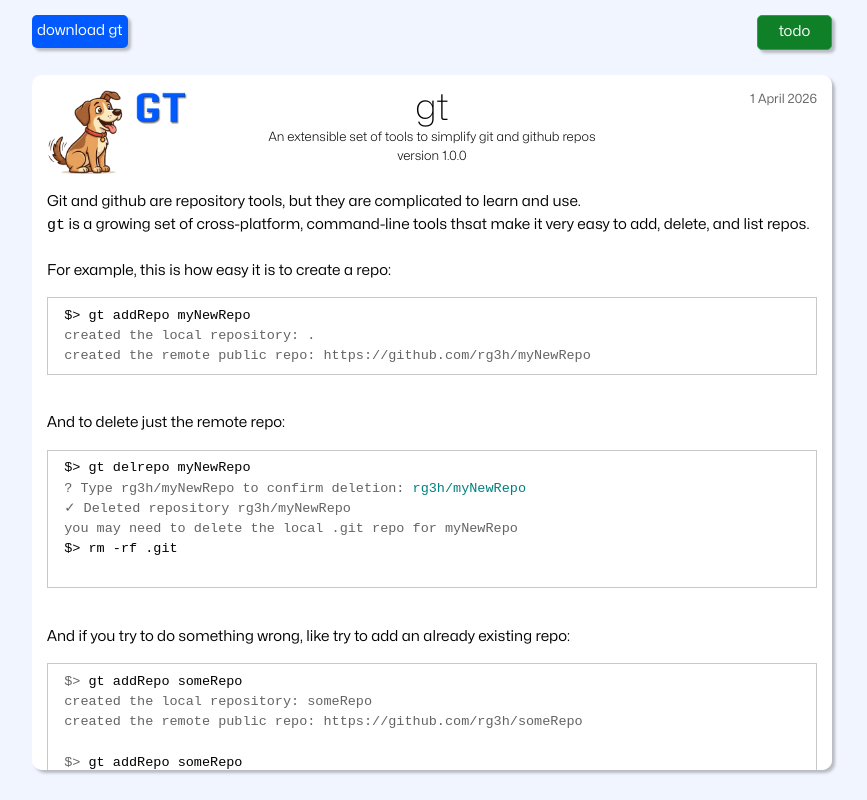
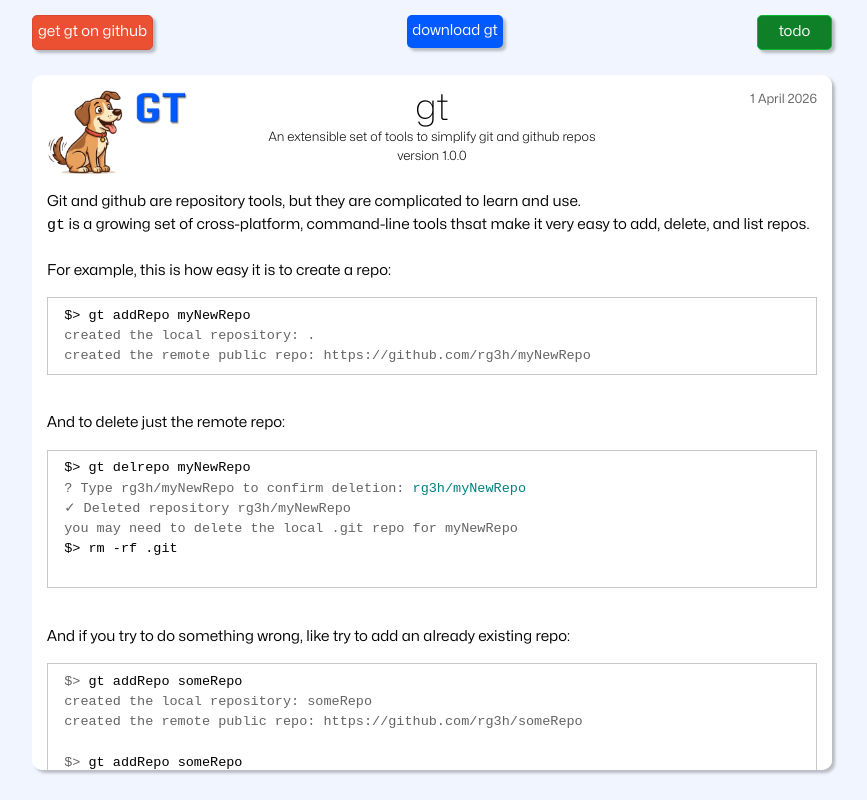
Before and after one commit to rg3h/gt, a plain HTML site: page public/index.html in a window 1280 px wide. Shown: the whole page, without its empty margins (208-1075 px from the left). Drawn offline with Linux system fonts and the light colour scheme.

Commit message:
added get gt on github button to index.html

```diff
--- a/public/index.css
+++ b/public/index.css
@@ -87,6 +87,18 @@ h3 {
   border: solid 1px rgb(15, 128, 40);
 }
 
+.githubButton {
+  text-align: center;
+  background-color: rgb(235, 80, 50);
+  border: solid 1px rgb(215, 75, 50);
+  min-width: 5rem;
+}
+
+.githubButton:hover {
+  background-color: rgb(255, 110, 80);
+  border: solid 1px rgb(215, 75, 50);
+}
+
 .titleContainer {
   justify-content: flex-start;
   margin-bottom: 1rem;
--- a/public/index.html
+++ b/public/index.html
@@ -34,6 +34,12 @@
 
 <body>
   <div class="buttonContainer">
+
+  <a class="button githubButton"
+     href="https://github.com/rg3h/gt">
+     get gt on github
+  </a>
+
   <a class="button"
      href="https://github.com/rg3h/gt/raw/refs/heads/main/gt.zip">
     download gt
```
